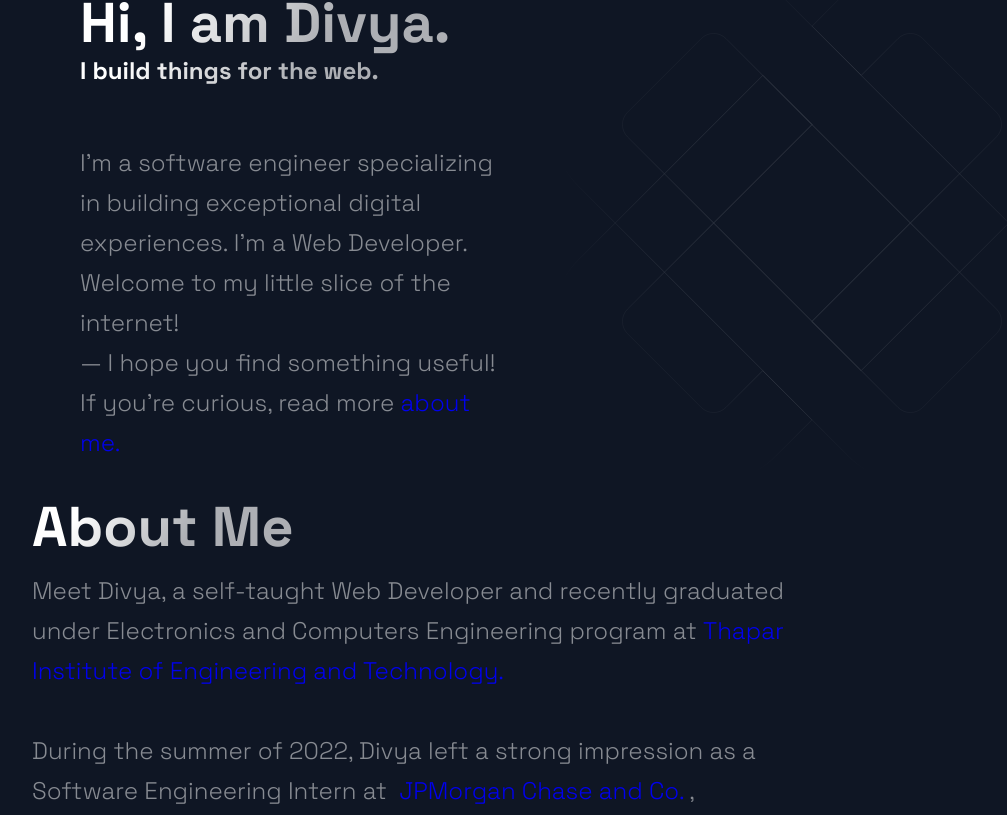
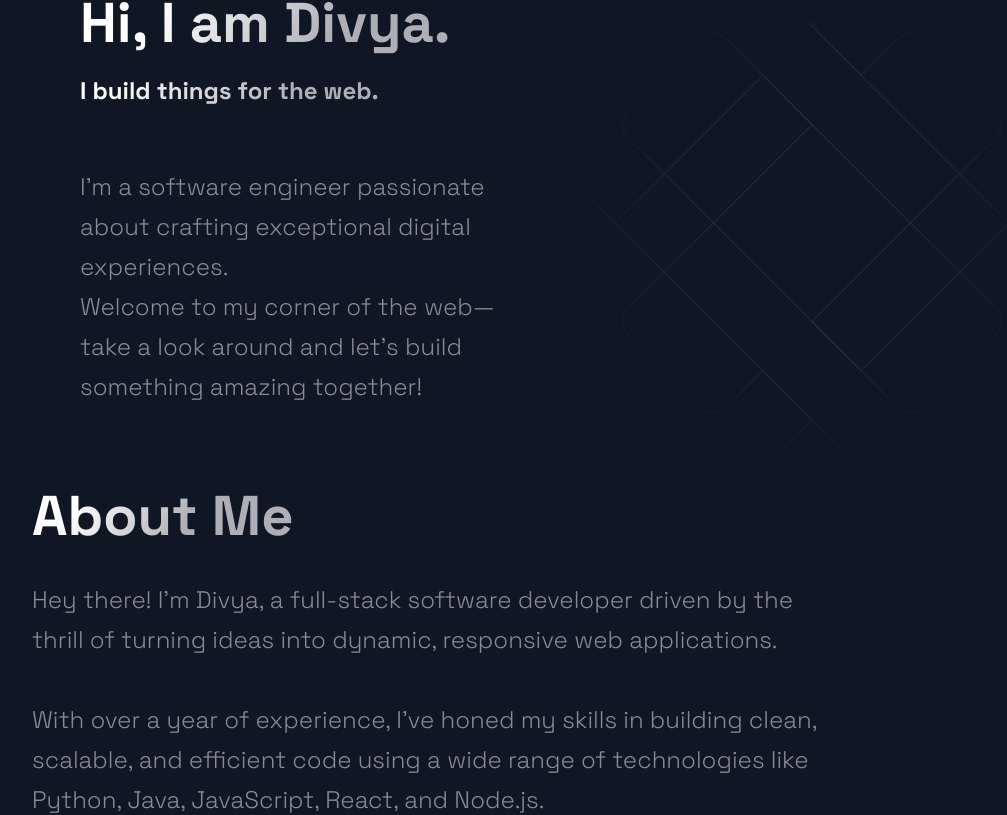
Before and after one commit to divyadhimaan/Portfolio-Website-V1, a Next.js app: page / in a window 1280 px wide. Shown: the part 149-964 px from the top of the page, without its empty margins (88-1095 px from the left). Built offline with nearby package versions, Linux system fonts and the light colour scheme.

Commit message:
added few enhances.

```diff
--- /dev/null
+++ b/next.config.js
@@ -0,0 +1,5 @@
+// next.config.js
+module.exports = {
+    reactStrictMode: true, // Enable React strict mode
+    // Other custom configurations can go here
+  };
--- a/src/components/Footer/Footer.js
+++ b/src/components/Footer/Footer.js
@@ -44,8 +44,8 @@ const Footer = () => {
       <SocialIconsContainer>
         <CompanyContainer>
           <Slogan>
-            <AiOutlineCopyrightCircle /> Divya Dhiman. All rights reserved. 2021
-            v1.2
+            <AiOutlineCopyrightCircle /> Divya Dhiman. All rights reserved. 2024
+            v1.3
           </Slogan>
         </CompanyContainer>
         <SocialContainer>
--- a/src/components/Hero/Hero.js
+++ b/src/components/Hero/Hero.js
@@ -19,12 +19,11 @@ const Hero = () => (
         </SectionText>
       </SectionTitle>
       <SectionText>
-        I'm a software engineer specializing in building exceptional digital
-        experiences. I'm a Web Developer. <br />
-        Welcome to my little slice of the internet! <br /> — I hope you find
-        something useful! <br />
-        If you're curious, read more
-        <Link href="#about">&nbsp;about me.</Link>
+      I'm a software engineer passionate about crafting exceptional digital experiences. <br />
+        Welcome to my corner of the web—take a look around and let’s build something amazing together!
+        <br/>
+        {/* If you're curious, read more
+        <Link href="#about">&nbsp;about me.</Link> */}
       </SectionText>
       {/* <Button onClick={() => window.location = 'https://google.com'}>Learn more</Button> */}
     </LeftSection>
--- a/src/components/Projects/Projects.js
+++ b/src/components/Projects/Projects.js
@@ -1,7 +1,7 @@
 import React from 'react';
 
 import { BlogCard, CardInfo, ExternalLinks, GridContainer, HeaderThree, Hr, Tag, TagList, TitleContent, UtilityList, Img } from './ProjectsStyles';
-import { Section, SectionDivider, SectionTitle } from '../../styles/GlobalComponents';
+import { Section, SectionDivider, SectionText, SectionTitle } from '../../styles/GlobalComponents';
 import { projects } from '../../constants/constants';
 
 
@@ -9,7 +9,9 @@ const Projects = () => (
   <Section nopadding id="projects">
     <SectionDivider />
     <SectionTitle main>Projects</SectionTitle>
-    <GridContainer >
+    <SectionText>Coming Soon...</SectionText>
+
+    {/* <GridContainer >
       {projects.map(({id, image, title, description, tags, source, visit}) => (
         <BlogCard key={id} >
           <Img src={image}/>
@@ -32,7 +34,7 @@ const Projects = () => (
           </UtilityList>
         </BlogCard>
       ))}
-    </GridContainer>
+    </GridContainer> */}
   </Section>
 );
 
--- a/src/components/TimeLine/TimeLine.js
+++ b/src/components/TimeLine/TimeLine.js
@@ -68,34 +68,28 @@ const Timeline = () => {
     <Section id="about" style={{ padding: "0 30px 0 30px" }}>
       <SectionTitle>About Me</SectionTitle>
       <SectionText>
-        Meet Divya, a self-taught Web Developer and recently graduated under
-        Electronics and Computers Engineering program at
-        <Link href="https://thapar.edu/">
-          &nbsp;Thapar Institute of Engineering and Technology.
-        </Link>
+        Hey there! I’m Divya, a full-stack software developer driven by the
+        thrill of turning ideas into dynamic, responsive web applications.
         <br />
         <br />
-        During the summer of 2022, Divya left a strong impression as a Software
-        Engineering Intern at{" "}
-        <Link href="https://www.jpmorganchase.com/">
-          &nbsp;JPMorgan Chase and Co.
-        </Link>{" "}
-        , showcasing her hard work, attention to detail, and remarkable
-        organizational skills. In 2022, Proficient in Data Structures and
-        Algorithms with training in Competitive Programming, she's driven to
-        excel in a dynamic environment.
+        With over a year of experience, I’ve honed my skills in building clean,
+        scalable, and efficient code using a wide range of technologies like
+        Python, Java, JavaScript, React, and Node.js.
+        <br />
+        I’ve had the opportunity to work on exciting projects in the fintech
+        industry, where I thrive in collaborative settings that challenge me to
+        think creatively and solve complex problems.
         <br />
         <br />
-        Having had a productive summer internship, Divya rejoined JPMorgan Chase
-        and Co. in January 2023 as a Software Engineering Program (SEP) intern,
-        eager to continue her journey with the exceptional organization.
-        <br /> <br />
-        Now, in July 2023, she proudly joined the firm as a Software Developer
-        1, embarking on a new chapter in her career. With her passion,
-        dedication, and valuable skills, Divya is poised to create exceptional
-        digital experiences and contribute significantly to her team's success.
-        As she ventures forward, she remains committed to continuous learning
-        and growth, embracing every opportunity that comes her way.
+        I’m passionate about staying on top of emerging trends in web
+        development, cloud technologies, and best practices—constantly pushing
+        myself to grow and learn.
+        <br />
+        <br />
+        Beyond the world of code, I find joy in exploring hiking trails,
+        contributing to open-source communities, and expressing my creativity
+        through painting. Feel free to check out my portfolio or drop me a
+        message if you’re interested in collaborating. I’d love to connect! ♡
       </SectionText>
 
       <CarouselContainer ref={carouselRef} onScroll={handleScroll}>
--- a/src/components/TimeLine/TimeLineStyles.js
+++ b/src/components/TimeLine/TimeLineStyles.js
@@ -8,6 +8,7 @@ export const CarouselContainer = styled.ul`
   list-style:none;
   display: flex;
   justify-content: space-between;
+  margin: 30px;
   /* overflow-x: hidden; */
 
   margin-left: 32px;
--- a/src/constants/constants.js
+++ b/src/constants/constants.js
@@ -41,16 +41,12 @@ export const projects = [
 ];
 
 export const TimeLineData = [
-  {
-    year: "July 2019",
-    text: "Started BE in Electronics and Computer Engineering",
-  },
   { year: "June 2022", text: "Summer Intern at JPMorgan Chase and Co." },
   {
     year: "Jan 2023",
     text: "Software Engineer Intern at JPMorgan Chase and Co.",
   },
-  { year: "July 2023", text: "Software Developer 1 at JPMorgan Chase and Co." },
+  { year: "July 2023", text: "Software Developer 1 at JPMC" },
 
   // { year: 2020, text: 'Shared my projects with the world', },
   // { year: 2023, text: '', },
--- a/src/styles/GlobalComponents/index.js
+++ b/src/styles/GlobalComponents/index.js
@@ -62,6 +62,7 @@ export const SectionText = styled.p`
   max-width: 800px;
   font-size: 24px;
   line-height: 40px;
+  margin-top: 20px;
   font-weight: 300;
   padding-bottom: 3.6rem;
   color: rgba(255, 255, 255, 0.5);
```
Also changed, not shown: package.json (+4 -3 lines), 2 other files (tests, documents, lock files or other folders).
